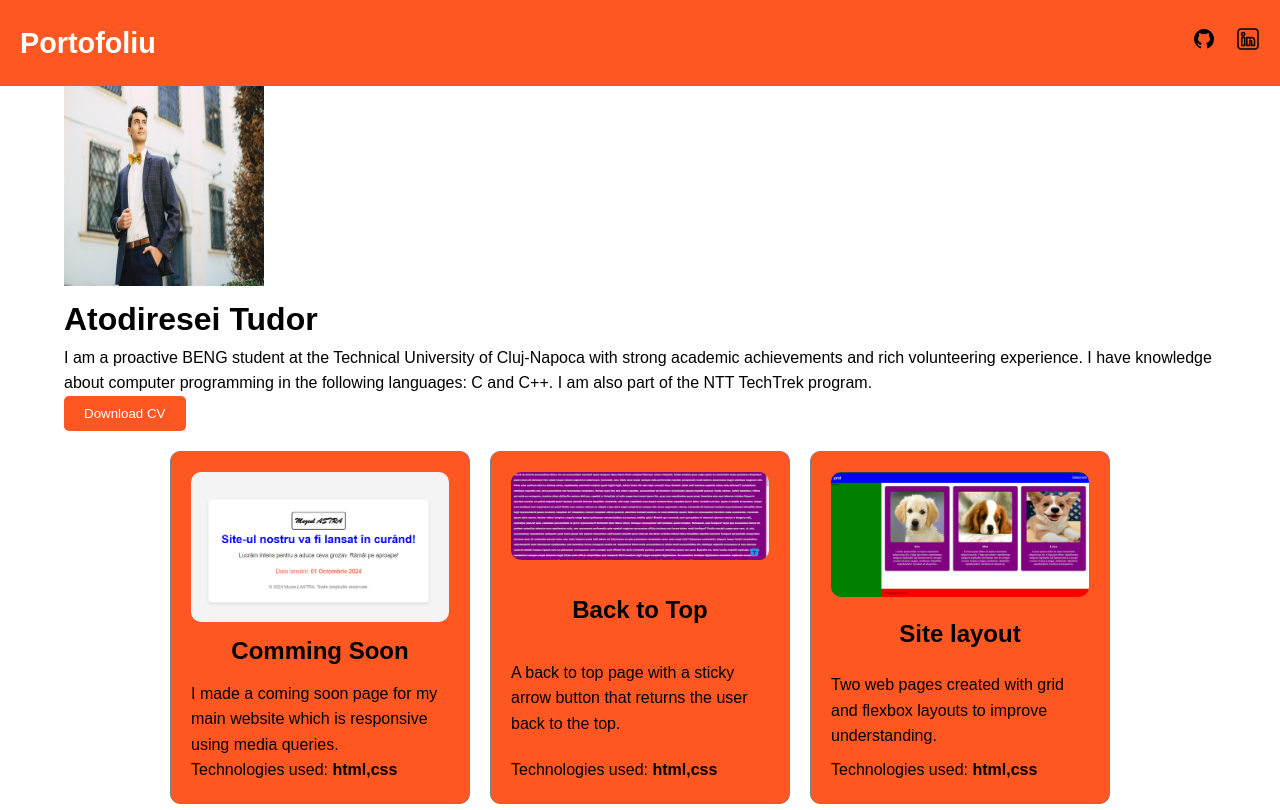
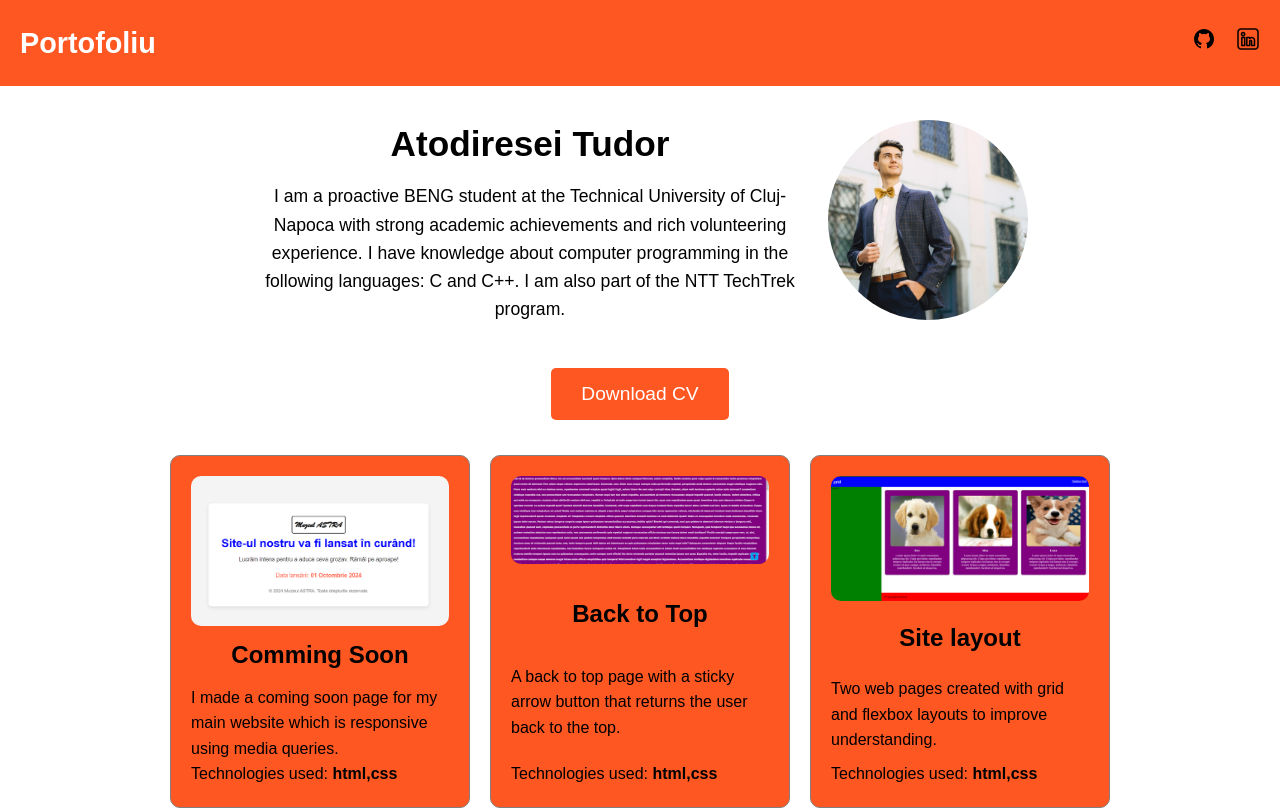
Before and after one commit to Tudor-debug819/AngularProject3, an Angular app: page / in a window 1280 px wide. Shown: the top 810 px of the page. Built offline with nearby package versions, Linux system fonts and the light colour scheme.

Commit message:
adding more css styling

```diff
--- a/src/app/projects/projects.component.css
+++ b/src/app/projects/projects.component.css
@@ -1,3 +1,32 @@
+.introduction {
+  padding: 20px;
+  display: flex;
+  flex-direction: row-reverse;
+  justify-content: center;
+  gap: 20px;
+  align-items: center;
+}
+
+.introduction img {
+  border-radius: 50%;
+  width: 200px;
+  height: 200px;
+  object-fit: cover;
+}
+
+.text {
+  padding: 10px;
+  line-height: 1.6;
+  font-size: 1.1em;
+  text-align: center;
+  width: 50%;
+}
+
+.text h1 {
+  font-size: 2em;
+  margin-bottom: 10px;
+}
+
 #cards-container {
     display: flex;
     flex-wrap: wrap;
@@ -57,14 +86,17 @@
   }
 
   button {
+    display: block;
+    margin: 15px auto;
+    padding: 15px 30px;
     background-color: #ff5722;
+    border: none;
+    border-radius: 5px;
     color: white;
-    border: none;
-    padding: 10px 20px;
-    border-radius: 5px;
+    font-size: 1.2em;
     cursor: pointer;
   }
 
   button:hover {
-    background-color: #0056b3;
+    background-color: #e64a19;
   }
--- a/src/app/projects/projects.component.html
+++ b/src/app/projects/projects.component.html
@@ -16,7 +16,7 @@
   </div>
 </div>
 
-<a href="CV(EN) final .pdf" download>
+<a href="assets/CV(EN) final .pdf" download>
   <button>Download CV</button>
 </a>
 
```
Also changed, not shown: 1 other file (tests, documents, lock files or other folders).
